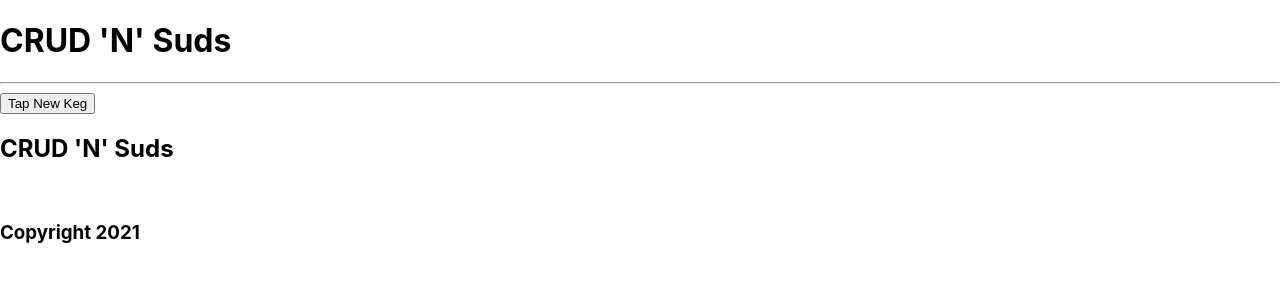
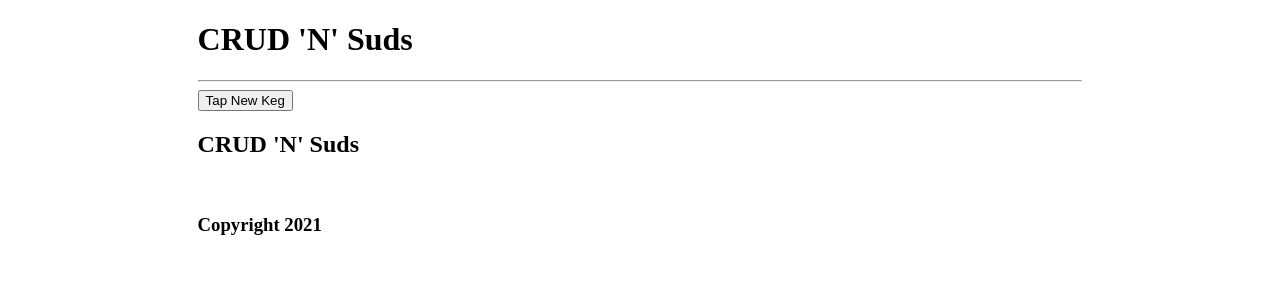
Before and after one commit to kevinkirkl3y/crud-n-suds, a React (Create React App) app: page / in a window 1280 px wide. Shown: the top 300 px of the page. Built offline with nearby package versions, Linux system fonts and the light colour scheme.

Commit message:
Begin Styling

```diff
--- a/src/Components/App.js
+++ b/src/Components/App.js
@@ -7,9 +7,11 @@
 function App() {
   return (
     <>
-      <Header />
-      <Body />
-      <Footer />
+      <div className="app">
+        <Header />
+        <Body />
+        <Footer />
+      </div>
     </>
   );
 }
--- a/src/index.css
+++ b/src/index.css
@@ -1,11 +1,9 @@
-body {
-  margin: 0;
-  font-family: -apple-system, BlinkMacSystemFont, 'Segoe UI', 'Roboto', 'Oxygen',
-    'Ubuntu', 'Cantarell', 'Fira Sans', 'Droid Sans', 'Helvetica Neue',
-    sans-serif;
-  -webkit-font-smoothing: antialiased;
-  -moz-osx-font-smoothing: grayscale;
+.app {
+  margin-left: 15%;
+  margin-right: 15%;
+
 }
+
 
 code {
   font-family: source-code-pro, Menlo, Monaco, Consolas, 'Courier New',
```
